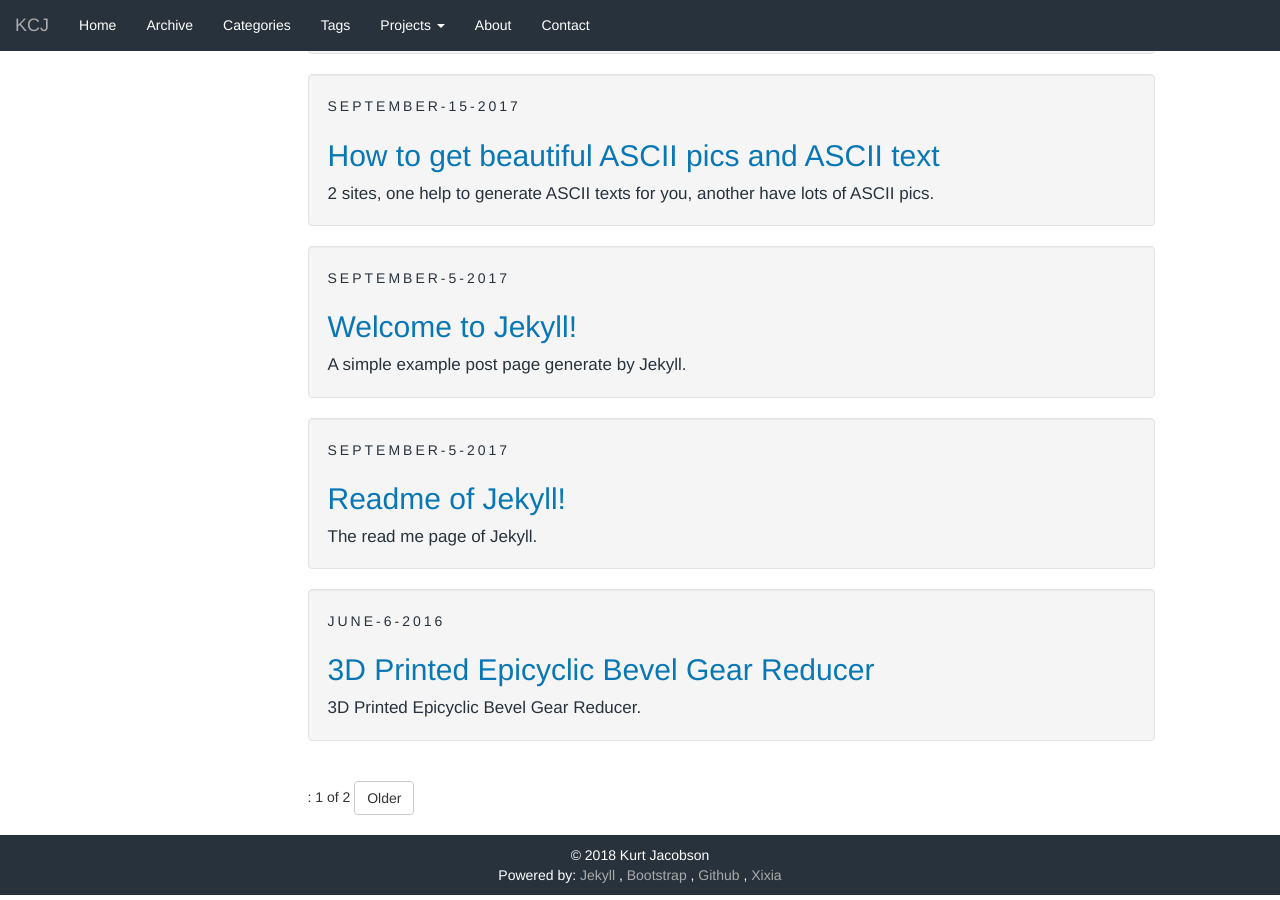
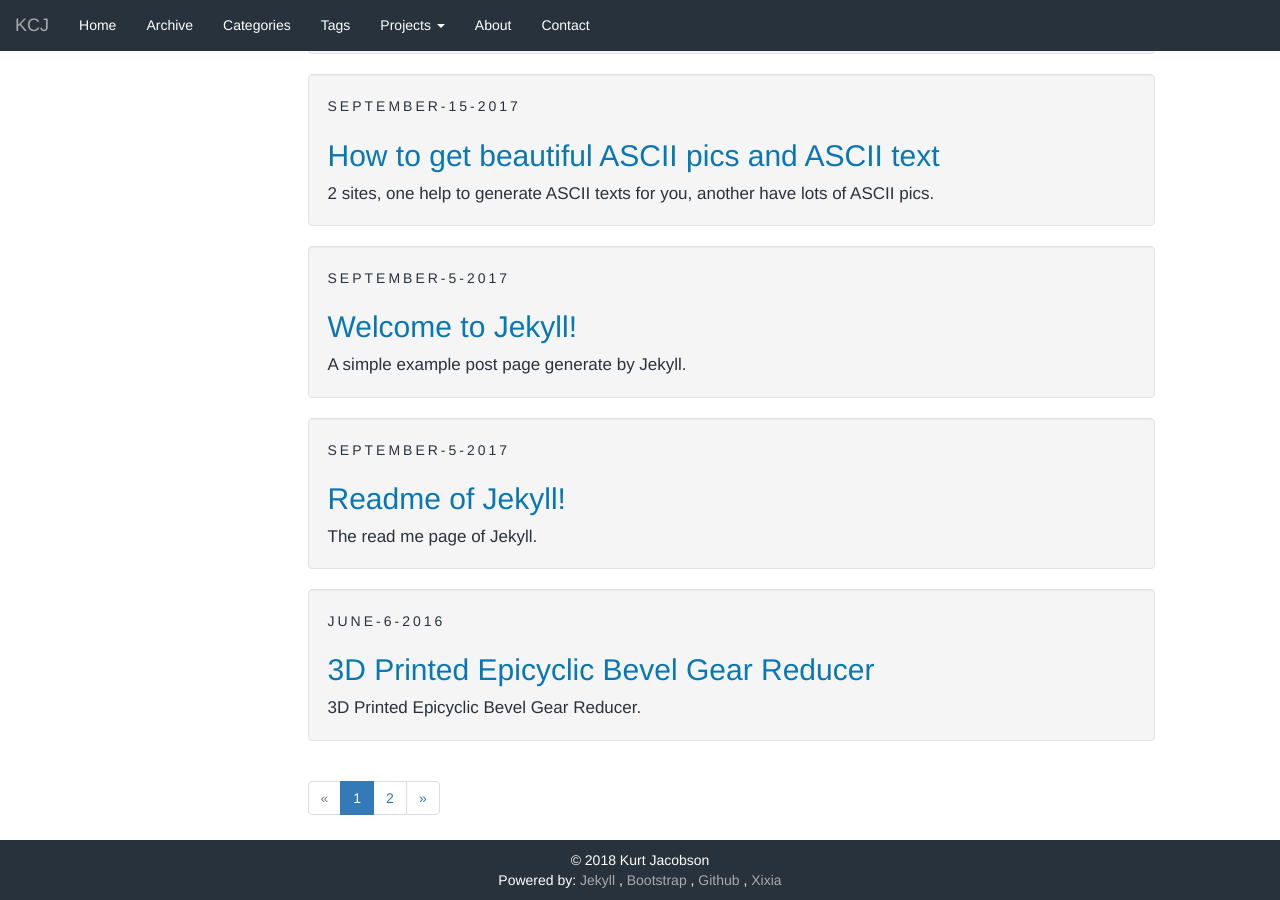
Before and after one commit to KurtJacobson/kcjengr.com, a Jekyll site: the page built from index.html, in a window 1280 px wide and 900 px high, scrolled down 1015 px. Built offline with Jekyll 4.4.1, drawn with Linux system fonts in a browser that asks for light colours; the list of posts is cut into pages by our own code.

Commit message:
user bootstrap pagination component

```diff
--- a/index.html
+++ b/index.html
@@ -1,7 +1,6 @@
 ---
 layout: default
 ---
-{% assign trans = site.data.values[site.lan] %}
 {% for post in paginator.posts %}
 <div class="well article">
 
@@ -32,16 +31,49 @@ layout: default
 </div>
 {% endfor %}
 
-<div class="pagination">
-  {% if paginator.previous_page %}
-      {% if paginator.previous_page == 1 %}
-        <a class="btn btn-default" href="{{ site.baseurl}}/index.html" class="previous">Newer</a>
-      {% else %}
-        <a class="btn btn-default" href="{{ site.baseurl}}/page{{ paginator.previous_page }}" class="previous">Newer</a>
-      {% endif %}
-  {% endif %}
-  <span class="page_number ">{{ trans.page }}: {{ paginator.page }} of {{ paginator.total_pages }}</span>
-  {% if paginator.next_page %}
-    <a class="btn btn-default" href="{{ site.baseurl}}/page{{ paginator.next_page }}" class="next">Older</a>
-  {% endif %}
-</div>
+<nav aria-label="Page navigation">
+  <ul class="pagination">
+    {% if paginator.previous_page == 1 %}
+    <li>
+      <a href="{{ site.baseurl }}/index.html" aria-label="Previous Page">
+        <span aria-hidden="true">&laquo;</span>
+      </a>
+    </li>
+    {% elsif paginator.page == 1 %}
+    <li class="disabled">
+      <a href="#" aria-label="Previous Page">
+        <span aria-hidden="true">&laquo;</span>
+      </a>
+    </li>
+    {% else %}
+    <li>
+      <a href="{{ site.baseurl }}/page{{ paginator.previous_page }}" aria-label="Previous Page">
+        <span aria-hidden="true">&laquo;</span>
+      </a>
+    </li>
+    {% endif %}
+    <!-- page number items -->
+    <li {% if paginator.page == 1 %}class="active"{% endif %}>
+      <a href="{{ site.baseurl }}/index.html">1</a>
+    </li>
+    {% for page_num in (2..paginator.total_pages) %}
+    <li {% if page_num == paginator.page %}class="active"{% endif %}}>
+      <a href="{{ site.baseurl }}/page{{ page_num }}">{{ page_num }}</a>
+    </li>
+    {% endfor %}
+    <!-- next page arrow button -->
+    {% if paginator.next_page %}
+    <li>
+      <a href="{{ site.baseurl }}/page{{ paginator.next_page }}" aria-label="Next Page">
+        <span aria-hidden="true">&raquo;</span>
+      </a>
+    </li>
+    {% else %}
+    <li class="disabled">
+      <a href="#" aria-label="Next Page">
+        <span aria-hidden="true">&raquo;</span>
+      </a>
+    </li>
+    {% endif %}
+  </ul>
+</nav>
```
